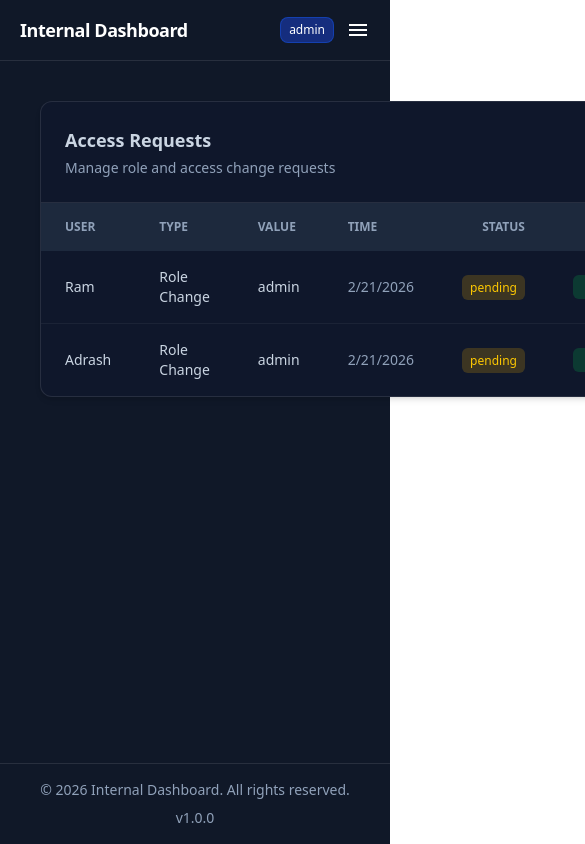
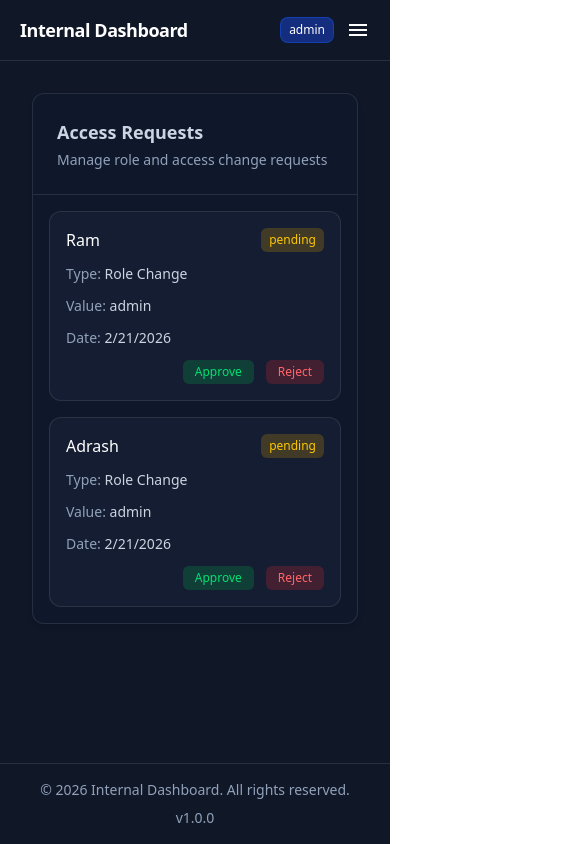
Before and after one commit to itsgauravkumar07/internal-user-management-dashboard, a React (Vite) app: page /dashboard/requests in a window 390 px wide. Shown: the top 844 px of the page, 585 px wide, since content can reach past the window. Built offline with nearby package versions, Linux system fonts and the light colour scheme.

Commit message:
Make the request page responsive for small screens

```diff
--- a/src/pages/Request.jsx
+++ b/src/pages/Request.jsx
@@ -99,7 +99,7 @@ export default function Request(){
 
 
    return (
-  <div className="p-6 text-slate-300 space-y-10">
+  <div className="p-4 md:p-6 text-slate-300 space-y-6 md:space-y-10">
 
     {/* ADMIN VIEW  */}
     {currentRole === "admin" && (
@@ -112,7 +112,8 @@ export default function Request(){
           </p>
         </div>
 
-        <div className="overflow-x-auto">
+
+        <div className="overflow-x-auto hidden md:block">
           <table className="w-full text-sm">
             <thead className="bg-slate-800 text-slate-400 uppercase text-xs">
               <tr>
@@ -187,6 +188,66 @@ export default function Request(){
               })}
             </tbody>
           </table>
+        </div>
+
+              {/* MOBILE CARDS */}
+        <div className="md:hidden space-y-4 p-4">
+          {requests.map(req => {
+            const user = users.find(u => u.id === req.userId);
+
+            return (
+              <div
+                key={req.id}
+                className="bg-slate-800/40 border border-white/10 rounded-xl p-4 space-y-3"
+              >
+                <div className="flex justify-between items-center">
+                  <h3 className="text-white font-medium">
+                    {user ? user.name : "Unknown"}
+                  </h3>
+
+                  <StatusBadge status={req.status} />
+                </div>
+
+                <div className="text-sm text-slate-400">
+                  Type: <span className="text-slate-300 capitalize">
+                    {req.type.replace("_", " ")}
+                  </span>
+                </div>
+
+                <div className="text-sm text-slate-400">
+                  Value: <span className="text-slate-300">
+                    {req.requestedValue}
+                  </span>
+                </div>
+
+                <div className="text-sm text-slate-400">
+                  Date: <span className="text-slate-300">
+                    {new Date(req.createdAt).toLocaleDateString()}
+                  </span>
+                </div>
+
+                {req.status === "pending" && (
+                        <div className="flex justify-end gap-3">
+                          <button
+                            onClick={() =>
+                              handleApprove(req.id, req.userId)
+                            }
+                            className="px-3 py-1 text-xs font-medium rounded-md bg-green-500/20 text-green-400 hover:bg-green-500/30"
+                          >
+                            Approve
+                          </button>
+
+                          <button
+                            onClick={() => handleReject(req.id)}
+                            className="px-3 py-1 text-xs font-medium rounded-md bg-red-500/20 text-red-400 hover:bg-red-500/30"
+                          >
+                            Reject
+                          </button>
+                        </div>
+                      )}
+              </div>
+            );
+          })}
         </div>
       </div>
     )}
@@ -322,3 +383,19 @@ export default function Request(){
   </div>
 );
 }
+
+function StatusBadge({ status }) {
+  return (
+    <span
+      className={`px-2 py-1 text-xs rounded-md font-medium ${
+        status === "pending"
+          ? "bg-yellow-500/20 text-yellow-400"
+          : status === "approved"
+          ? "bg-green-500/20 text-green-400"
+          : "bg-red-500/20 text-red-400"
+      }`}
+    >
+      {status}
+    </span>
+  );
+}
```
